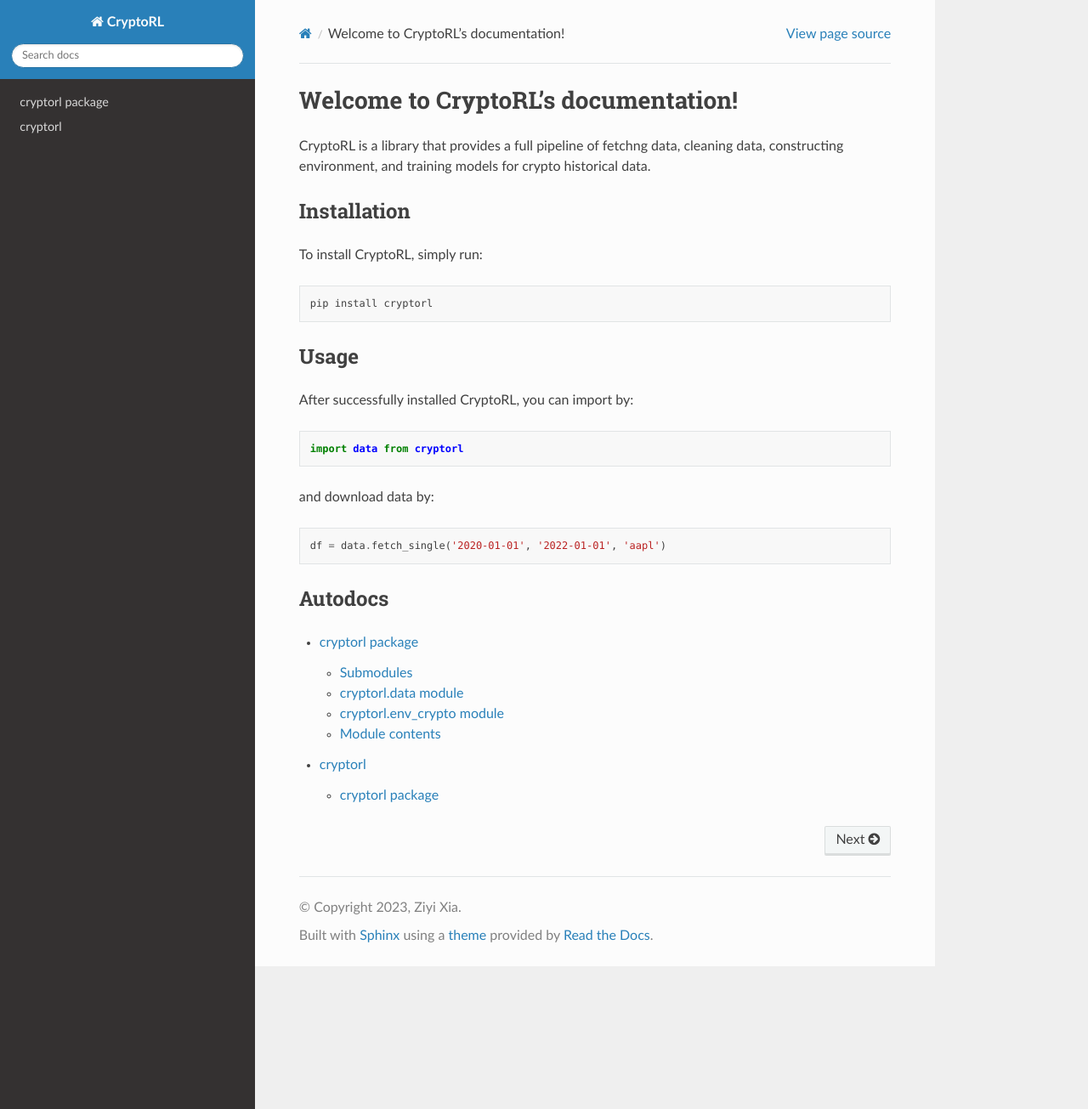
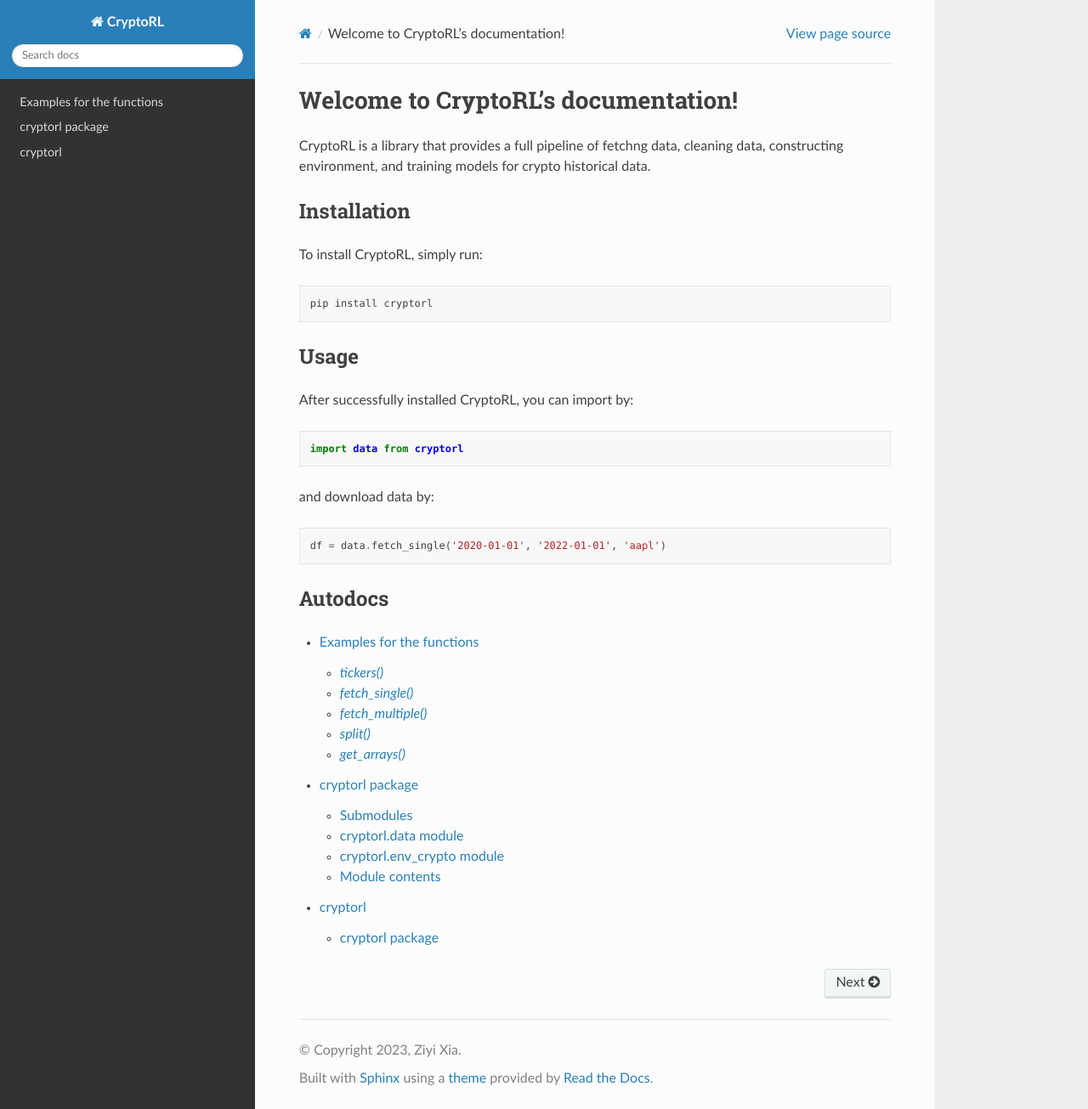
Before and after one commit to ZiyiXia/CryptoRL, a Sphinx documentation site: the page built from docs/index.rst, in a window 1280 px wide and 1305 px high. Shown: the whole window at 85% size. Built offline with Sphinx 7.4.7 and the Read the Docs theme 2.0.0, drawn with Linux system fonts in a browser that asks for light colours; some of the changed lines change nothing that is shown.

Commit message:
add examples

```diff
--- a/docs/index.rst
+++ b/docs/index.rst
@@ -43,5 +43,6 @@
 .. toctree::
    :maxdepth: 2
 
+   source/example
    source/cryptorl
    source/modules
--- /dev/null
+++ b/docs/source/example.rst
@@ -0,0 +1,58 @@
+Examples for the functions
+=============================
+
+*tickers()*
+------------
+
+The function gets valid tickers with given keyword information. See the following example:
+
+.. code-block:: python
+
+   tickers("USD")
+
+It returns a list containing all the valid tickers with keyword "USD".
+
+*fetch_single()*
+-----------------
+
+The function fetches single ticker's historical data from Coinbase. See the following example:
+
+.. code-block:: python
+
+   fetch_single('2020-01-01', '2022-01-01', 'aapl')
+
+It returns a DataFrame object that containing the cleaned data with required ticker and range of dates.
+
+*fetch_multiple()*
+-------------------
+
+The function fetches multiple tickers' historical data from Coinbase. See the following example:
+
+.. code-block:: python
+
+   tics = ['BTC-USD', 'ETH-USD']
+   fetch_multiple('2020-01-01', '2022-01-01', tics)
+
+It returns a DataFrame object that containing the cleaned data with required ticker and range of dates.
+
+*split()*
+-------------------
+
+The function splits the data by given start and end date. See the following example:
+
+.. code-block:: python
+
+   split(df, '2020-01-01', '2022-01-01')
+
+It returns a DataFrame object that in the new range of dates.
+
+*get_arrays()*
+-------------------
+
+The function gets the prices of tickers in the form of 2d array. See the following example:
+
+.. code-block:: python
+
+   get_arrays(df)
+
+It returns a list of prices.
```
